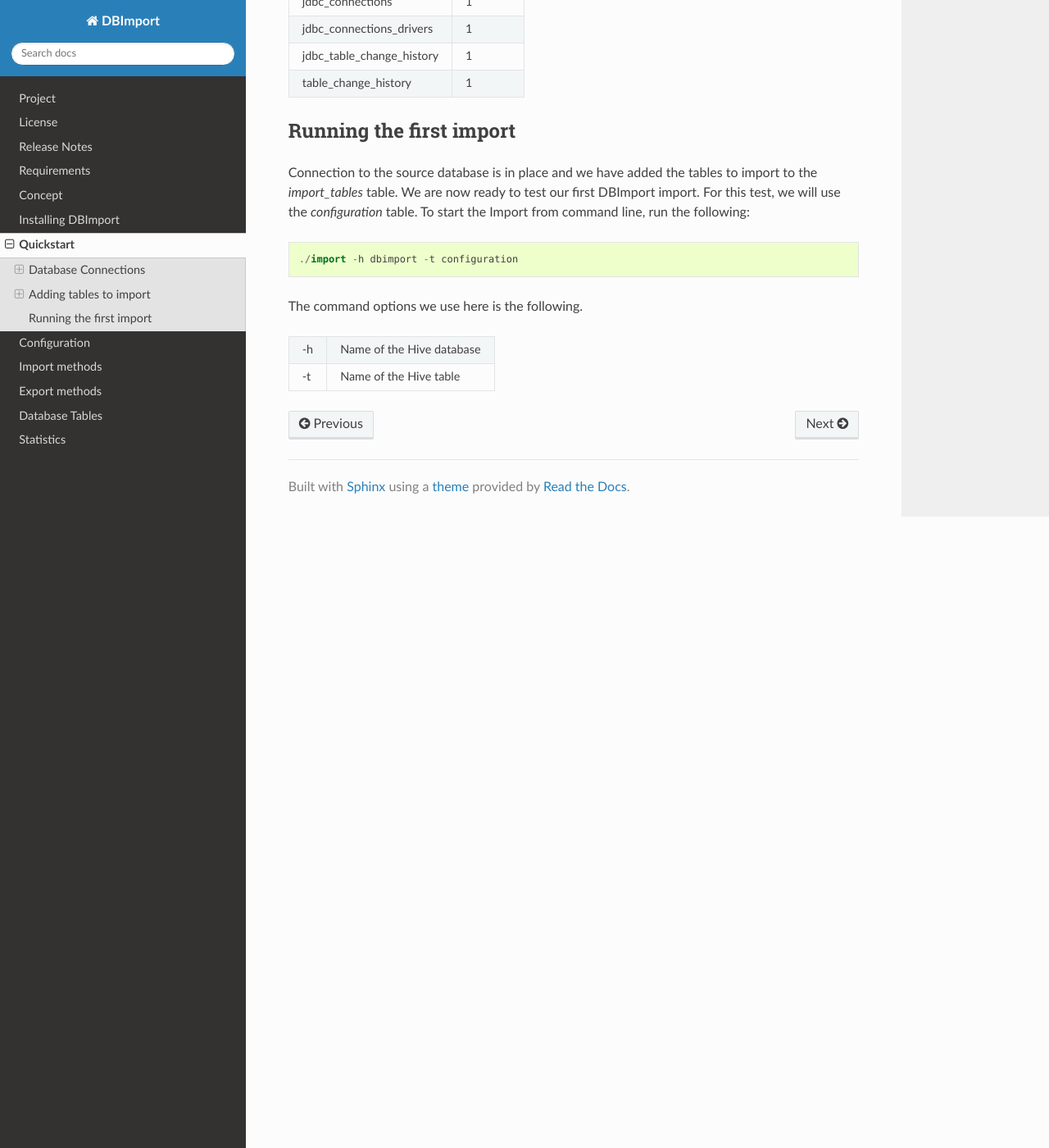
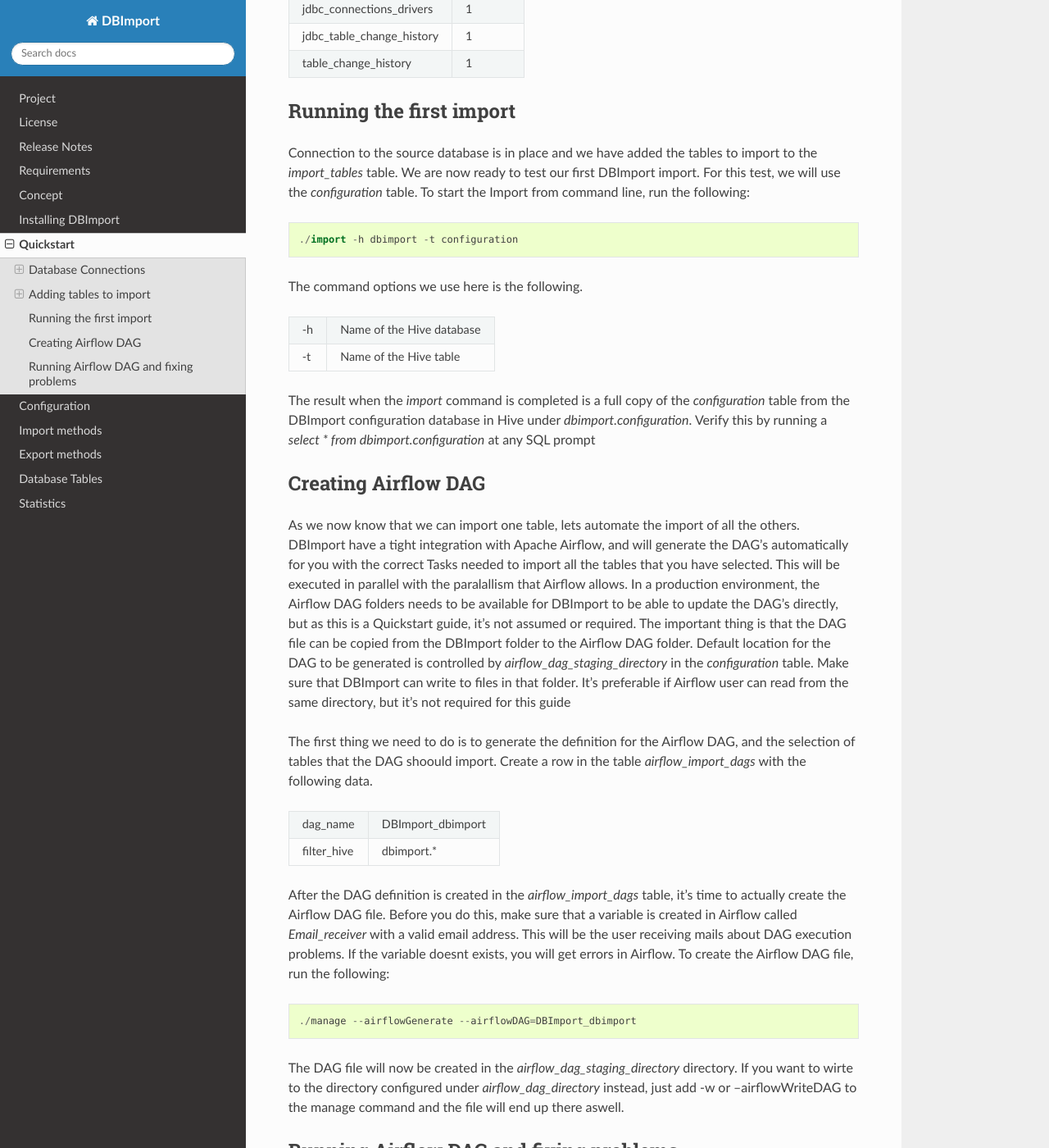
Before and after one commit to Middlecon/DBImport, a Sphinx documentation site: the page built from docs/quickstart.rst, in a window 1280 px wide and 1400 px high, scrolled down 3214 px. Shown: the whole window at 82% size. Built offline with Sphinx 7.4.7 and the Read the Docs theme 2.0.0, drawn with Linux system fonts in a browser that asks for light colours; some of the changed text lies outside the part shown.

Commit message:
Documentation update

```diff
--- a/docs/quickstart.rst
+++ b/docs/quickstart.rst
@@ -65,7 +65,7 @@
 
 There are many options to configure for each and every table that we are importing. In order for this quickstart guide to work, we need to change one of the options to handle Primary Keys in the source system that are based on text columns. As this is small tables with just a couple of rows, the simplest way is to force sqoop to only use one mapper. By doing that, there will be no split and it doesnt mather if the Primary Key is a text columns or not. In order to force sqoop to use only one mapper, please update the following rows and columns. Without this, the imports will fail.
 
-.. note:: As this quickstart guide assumes that there is no other data in import_tables than what we just imported, another simple option is to force all *mappers* columns into 1 with "update import_tables set mappers = 1". Doing this on a full production system is very very far from acceptable. But here and now, it's a simple way to get forward without changing every row below individual
+.. note:: As this quickstart guide assumes that there is no other data in import_tables than what we just imported, another simple option is to force all *mappers* columns into 1 with *update import_tables set mappers = 1*. Doing this on a full production system is very very far from acceptable. But here and now, it's a simple way to get forward without changing every row below individual
 
 +---------------------------+-----------+
 | hive_table                | mappers   |
@@ -134,3 +134,63 @@
 -h Name of the Hive database
 -t Name of the Hive table
 == ============================================================
+
+The result when the *import* command is completed is a full copy of the *configuration* table from the DBImport configuration database in Hive under *dbimport.configuration*. Verify this by running a *select * from dbimport.configuration* at any SQL prompt
+
+
+Creating Airflow DAG
+--------------------
+
+As we now know that we can import one table, lets automate the import of all the others. DBImport have a tight integration with Apache Airflow, and will generate the DAG's automatically for you with the correct Tasks needed to import all the tables that you have selected. This will be executed in parallel with the paralallism that Airflow allows. In a production environment, the Airflow DAG folders needs to be available for DBImport to be able to update the DAG's directly, but as this is a Quickstart guide, it's not assumed or required. The important thing is that the DAG file can be copied from the DBImport folder to the Airflow DAG folder.
+Default location for the DAG to be generated is controlled by *airflow_dag_staging_directory* in the *configuration* table. Make sure that DBImport can write to files in that folder. It's preferable if Airflow user can read from the same directory, but it's not required for this guide
+
+The first thing we need to do is to generate the definition for the Airflow DAG, and the selection of tables that the DAG shoould import. Create a row in the table *airflow_import_dags* with the following data.
+
+============= ============================================================
+dag_name      DBImport_dbimport
+filter_hive   dbimport.*
+============= ============================================================
+
+After the DAG definition is created in the *airflow_import_dags* table, it's time to actually create the Airflow DAG file. Before you do this, make sure that a variable is created in Airflow called *Email_receiver* with a valid email address. This will be the user receiving mails about DAG execution problems. If the variable doesnt exists, you will get errors in Airflow. To create the Airflow DAG file, run the following::
+
+./manage --airflowGenerate --airflowDAG=DBImport_dbimport
+
+The DAG file will now be created in the *airflow_dag_staging_directory* directory. If you want to wirte to the directory configured under *airflow_dag_directory* instead, just add -w or --airflowWriteDAG to the manage command and the file will end up there aswell.
+
+
+Running Airflow DAG and fixing problems
+---------------------------------------
+
+The DAG is now visable in Airflow, but it's most likely paused. Un-pause it and when ready, trigger the DAG to start (press the play button on the DAG row). The DAG will now start to run and after a while, depning on you cluster and Airflow size, the Tasks will begin to get dark-green indicating that they are successfully completed. But there will be one import that will be red or orange indicating that they failed or that they are up for retries.
+
+Common problems with the tables we are trying to import
+
++---------------------------+--------------------------------------------+
+| Hive table                | Problem                                    |
++===========================+============================================+
+| jdbc_connections          | Reserved column name 'datalake_source'     |
++---------------------------+--------------------------------------------+
+| import_stage_statistics   | Validation failed                          |
++---------------------------+--------------------------------------------+
+| import_columns            | Validation failed                          |
++---------------------------+--------------------------------------------+
+| import_stage              | Validation failed                          |
++---------------------------+--------------------------------------------+
+| import_tables             | Reserved column name 'datalake_source'     |
++---------------------------+--------------------------------------------+
+
+**Reserved column name**
+
+There are a number of column names that are reserved in DBImport. They all start with *datalake_*, and one of the is *datalake_source*. Problem is that this column is also used in a couple of tables in DBImport. To handle this, we need to rename the columns before the import and in this example we will rename them to *dl_source*.
+
+1.  In HeidiSQL (or other SQL tools) list the rows in the import_columns table and filter for *column_name = 'datalake_source'*
+2.  Set column *column_name_override* to *dl_source* for both tables.
+3.  Clear the *import_tables_clearStage* and *jdbc_connections_clearStage* Tasks in Airflow to force DBImport to start from the begining.
+
+**Validation failed**
+
+During import, one of the first thing that will happen is that DBImport will connect to the source system and read how many rows there are in the table. Then the sqoop import will start and later the tables will be imported into Hive. Problem here is that a number of tables we are trying to import logs stage information, statistics and so on so the number of rows will change. There are a couple of different wayt to handle this, but we will in this guide change to use the number of rows that sqoop read as the truth of how many rows there are in the source system, instead of doing a "*select count(1) from ...*. This will give us a more stable rowcount and validation will pass.
+
+1.  In HeidiSQL (or other SQL tools) list the rows in the import_tables table and filter for the hive tables that failed in validation
+2.  Set column *validate_source* to *sqoop*
+3.  Clear the *????_clearStage*  Tasks in Airflow for the tables with validation errors to force DBImport to start from the begining.
```
